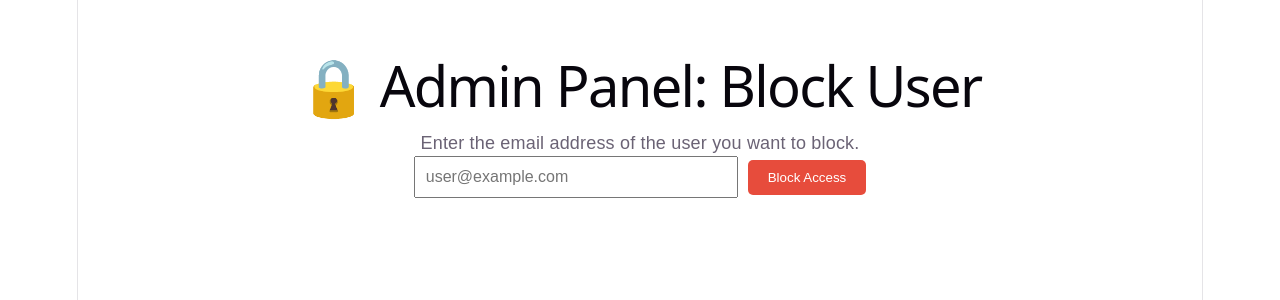
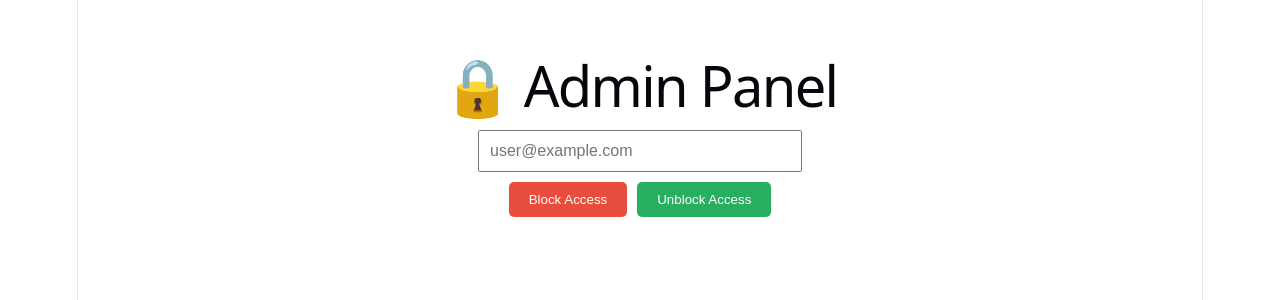
Before and after one commit to sumansingharoy402/agentassitant_ai, a React (Vite) app: page /admin in a window 1280 px wide. Shown: the top 300 px of the page. Built offline with nearby package versions, Linux system fonts and the light colour scheme.

Commit message:
Added Supabase database

```diff
--- a/package.json
+++ b/package.json
@@ -10,6 +10,7 @@
     "preview": "vite preview"
   },
   "dependencies": {
+    "@supabase/supabase-js": "^2.118.0",
     "react": "^19.3.1",
     "react-dom": "^19.3.1",
     "react-router-dom": "^7.18.5"
--- a/src/App.jsx
+++ b/src/App.jsx
@@ -1,47 +1,81 @@
 import { BrowserRouter as Router, Routes, Route } from 'react-router-dom';
 import Dashboard from './dashboard';
-import Admin from './Admin'; // 🚨 নতুন: Admin কম্পোনেন্ট ইমপোর্ট
+import Admin from './Admin';
+import { createClient } from '@supabase/supabase-js';
+import { useState, useEffect } from 'react';
 
-// 🚨 পেমেন্ট এবং ব্লক চেক করার জন্য Protected Route
+// 🚨 ১. Supabase কানেকশন (আপনার দেওয়া Key ও URL বসানো হয়েছে)
+const supabaseUrl = 'https://wbhyimvwcflbnfgmlibr.supabase.co';
+const supabaseKey = 'sb_publishable_cGmtLQGIo6n--rYqElY96Q_UbyHUcpv';
+const supabase = createClient(supabaseUrl, supabaseKey);
+
+// 🚨 ২. Protected Route (ডেটাবেস থেকে চেক করবে)
 const ProtectedRoute = ({ children }) => {
-  const isPaid = localStorage.getItem('payment_status') === 'paid';
-  const userEmail = localStorage.getItem('user_email'); // কাস্টমারের ইমেইল
-  const blockedList = JSON.parse(localStorage.getItem('blocked_emails') || '[]');
+  const [loading, setLoading] = useState(true);
+  const [hasAccess, setHasAccess] = useState(false);
 
-  // 🚨 যদি কাস্টমার ব্লক লিস্টে থাকে
-  if (blockedList.includes(userEmail)) {
+  useEffect(() => {
+    const checkAccess = async () => {
+      const userEmail = localStorage.getItem('user_email');
+      if (!userEmail) {
+        setLoading(false);
+        return;
+      }
+
+      // ডেটাবেস থেকে ইউজারের স্ট্যাটাস চেক করা
+      const { data, error } = await supabase
+        .from('users')
+        .select('is_paid, is_blocked')
+        .eq('email', userEmail)
+        .single();
+
+      if (data && data.is_paid && !data.is_blocked) {
+        setHasAccess(true);
+      } else {
+        setHasAccess(false);
+      }
+      setLoading(false);
+    };
+
+    checkAccess();
+  }, []);
+
+  if (loading) return <div style={{ textAlign: 'center', marginTop: '100px' }}>Checking access...</div>;
+
+  if (!hasAccess) {
     return (
-      <div style={{ textAlign: 'center', marginTop: '100px', fontFamily: 'Arial, sans-serif', color: '#e74c3c' }}>
-        <h2>🚫 Access Blocked</h2>
-        <p>Your access has been revoked. Please contact support.</p>
+      <div style={{ textAlign: 'center', marginTop: '100px', color: '#e74c3c', fontFamily: 'Arial, sans-serif' }}>
+        <h2>🚫 Access Denied</h2>
+        <p>You have not completed the payment or your access has been revoked.</p>
+        <a href="/" style={{ color: '#3498db' }}>Go back to home</a>
       </div>
     );
   }
 
-  // 🚨 যদি পেমেন্ট না করা থাকে
-  if (!isPaid) {
-    window.location.href = "https://www.paypal.com/paypalme/Sumansingharoy/99";
-    return null;
-  }
   return children;
 };
 
 function App() {
-  // 🚨 "I have paid" বাটনের ফাংশন
-  const handlePaid = () => {
-    // এখানে কাস্টমারের ইমেইল সেভ করা হচ্ছে (আপনি চাইলে ইনপুট নিতে পারেন)
+  // 🚨 "I have paid" বাটনের ফাংশন (ডেটাবেসে সেভ করবে)
+  const handlePaid = async () => {
     const email = prompt("Please enter your email to activate access:");
     if (email) {
-      localStorage.setItem('user_email', email);
-      localStorage.setItem('payment_status', 'paid');
-      window.location.href = '/dashboard';
+      const { error } = await supabase
+        .from('users')
+        .upsert({ email: email, is_paid: true, is_blocked: false });
+
+      if (!error) {
+        localStorage.setItem('user_email', email);
+        window.location.href = '/dashboard';
+      } else {
+        alert("Error: " + error.message);
+      }
     }
   };
 
   return (
     <Router>
       <Routes>
-        {/* 🚨 ল্যান্ডিং পেজ */}
         <Route path="/" element={
           <div style={{ textAlign: 'center', marginTop: '100px', fontFamily: 'Arial, sans-serif' }}>
             <h1 style={{ fontSize: '2.5rem', color: '#333' }}>Automate Your Client Follow-ups</h1>
@@ -49,14 +83,12 @@ function App() {
               Save hours every week with AI-powered emails.
             </p>
 
-            {/* 🚨 Get Started বাটন (PayPal-এ নিয়ে যাবে) */}
             <a href="https://www.paypal.com/paypalme/Sumansingharoy/99" target="_blank" rel="noreferrer">
               <button style={{ padding: '12px 24px', fontSize: '1rem', backgroundColor: '#4CAF50', color: 'white', border: 'none', borderRadius: '5px', cursor: 'pointer' }}>
                 Get Started ($99)
               </button>
             </a>
 
-            {/* 🚨 I have paid বাটন */}
             <div style={{ marginTop: '20px' }}>
               <button
                 onClick={handlePaid}
@@ -68,14 +100,12 @@ function App() {
           </div>
         } />
 
-        {/* 🚨 ড্যাশবোর্ড পেজ (পেমেন্ট ও ব্লক চেক) */}
         <Route path="/dashboard" element={
           <ProtectedRoute>
             <Dashboard />
           </ProtectedRoute>
         } />
 
-        {/* 🚨 নতুন: Admin Panel (ব্লক করার জন্য) */}
         <Route path="/admin" element={<Admin />} />
       </Routes>
     </Router>
--- a/src/admin.jsx
+++ b/src/admin.jsx
@@ -1,38 +1,51 @@
 import { useState } from 'react';
+import { createClient } from '@supabase/supabase-js';
+
+const supabaseUrl = 'https://wbhyimvwcflbnfgmlibr.supabase.co';
+const supabaseKey = 'sb_publishable_cGmtLQGIo6n--rYqElY96Q_UbyHUcpv';
+const supabase = createClient(supabaseUrl, supabaseKey);
 
 export default function Admin() {
   const [email, setEmail] = useState('');
-  const [blocked, setBlocked] = useState(false);
+  const [status, setStatus] = useState('');
 
-  const handleBlock = () => {
-    const blockedList = JSON.parse(localStorage.getItem('blocked_emails') || '[]');
-    if (!blockedList.includes(email)) {
-      blockedList.push(email);
-      localStorage.setItem('blocked_emails', JSON.stringify(blockedList));
-      setBlocked(true);
-    }
+  const handleBlock = async () => {
+    const { error } = await supabase
+      .from('users')
+      .update({ is_blocked: true })
+      .eq('email', email);
+
+    if (!error) setStatus('User blocked successfully!');
+  };
+
+  const handleUnblock = async () => {
+    const { error } = await supabase
+      .from('users')
+      .update({ is_blocked: false })
+      .eq('email', email);
+
+    if (!error) setStatus('User unblocked successfully!');
   };
 
   return (
     <div style={{ padding: '40px', fontFamily: 'Arial, sans-serif' }}>
-      <h1>🔒 Admin Panel: Block User</h1>
-      <p>Enter the email address of the user you want to block.</p>
-
+      <h1>🔒 Admin Panel</h1>
       <input
         type="email"
         placeholder="user@example.com"
         value={email}
         onChange={(e) => setEmail(e.target.value)}
-        style={{ padding: '10px', fontSize: '16px', width: '300px', marginRight: '10px' }}
+        style={{ padding: '10px', fontSize: '16px', width: '300px' }}
       />
-      <button
-        onClick={handleBlock}
-        style={{ padding: '10px 20px', backgroundColor: '#e74c3c', color: 'white', border: 'none', borderRadius: '5px', cursor: 'pointer' }}
-      >
-        Block Access
-      </button>
-
-      {blocked && <p style={{ color: 'green', marginTop: '10px' }}>✅ User blocked successfully!</p>}
+      <div style={{ marginTop: '10px' }}>
+        <button onClick={handleBlock} style={{ padding: '10px 20px', backgroundColor: '#e74c3c', color: 'white', border: 'none', borderRadius: '5px', cursor: 'pointer', marginRight: '10px' }}>
+          Block Access
+        </button>
+        <button onClick={handleUnblock} style={{ padding: '10px 20px', backgroundColor: '#27ae60', color: 'white', border: 'none', borderRadius: '5px', cursor: 'pointer' }}>
+          Unblock Access
+        </button>
+      </div>
+      {status && <p style={{ color: 'green', marginTop: '10px' }}>{status}</p>}
     </div>
   );
 }
```
Also changed, not shown: supabase password.txt (added), supabase.txt (added), 2 other files (tests, documents, lock files or other folders).
